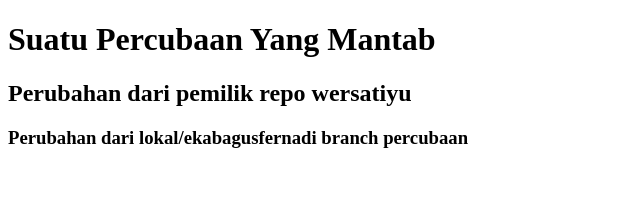
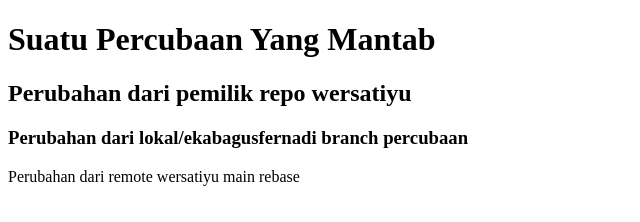
Before and after one commit to wersatiyu/multipleRemote, a plain HTML site: page index.html in a window 1280 px wide. Shown: the whole page, without its empty margins (0-640 px from the left). Drawn offline with Linux system fonts and the light colour scheme.

Commit message:
menambah p wersatiyu main rebase

```diff
--- a/index.html
+++ b/index.html
@@ -10,5 +10,6 @@
     <h1>Suatu Percubaan Yang Mantab</h1>
     <h2>Perubahan dari pemilik repo wersatiyu</h2>
     <h3>Perubahan dari lokal/ekabagusfernadi branch percubaan</h3>
+    <p>Perubahan dari remote wersatiyu main rebase</p>
   </body>
 </html>
```
